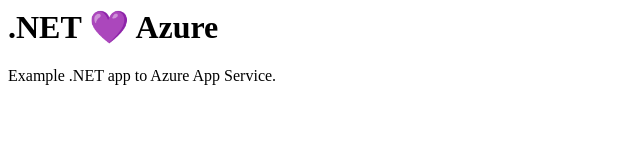
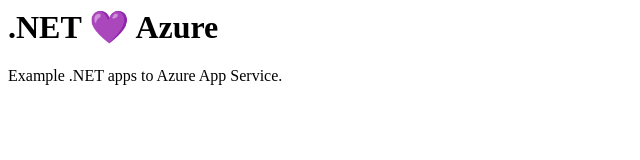
Before and after one commit to grsservices/helloworld, a plain HTML site: page index.html in a window 1280 px wide. Shown: the full height of the page, 0-640 px from the left. Drawn offline with Linux system fonts and the light colour scheme.

Commit message:
Update index.html

```diff
--- a/index.html
+++ b/index.html
@@ -1,4 +1,4 @@
 <div class="jumbotron">
     <h1>.NET 💜 Azure</h1>
-    <p class="lead">Example .NET app to Azure App Service.</p>
+    <p class="lead">Example .NET apps to Azure App Service.</p>
 </div>
```
